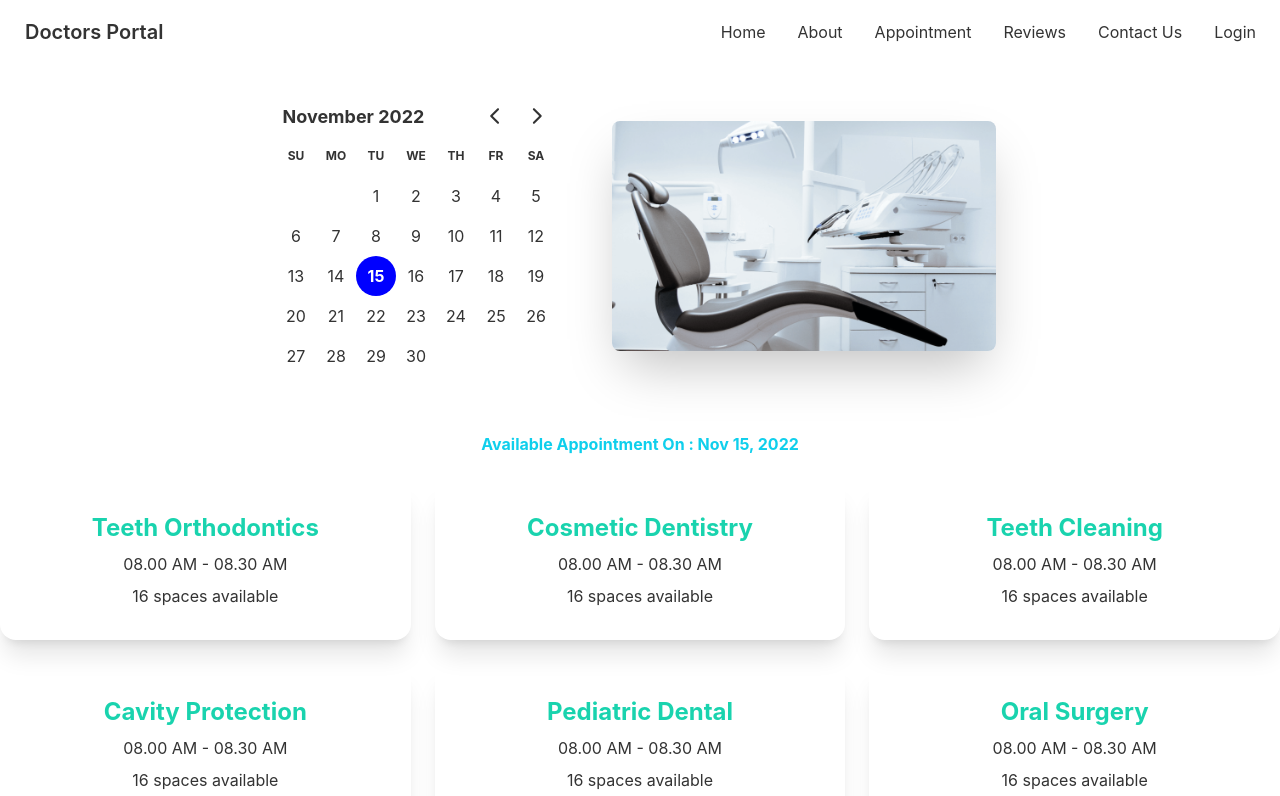
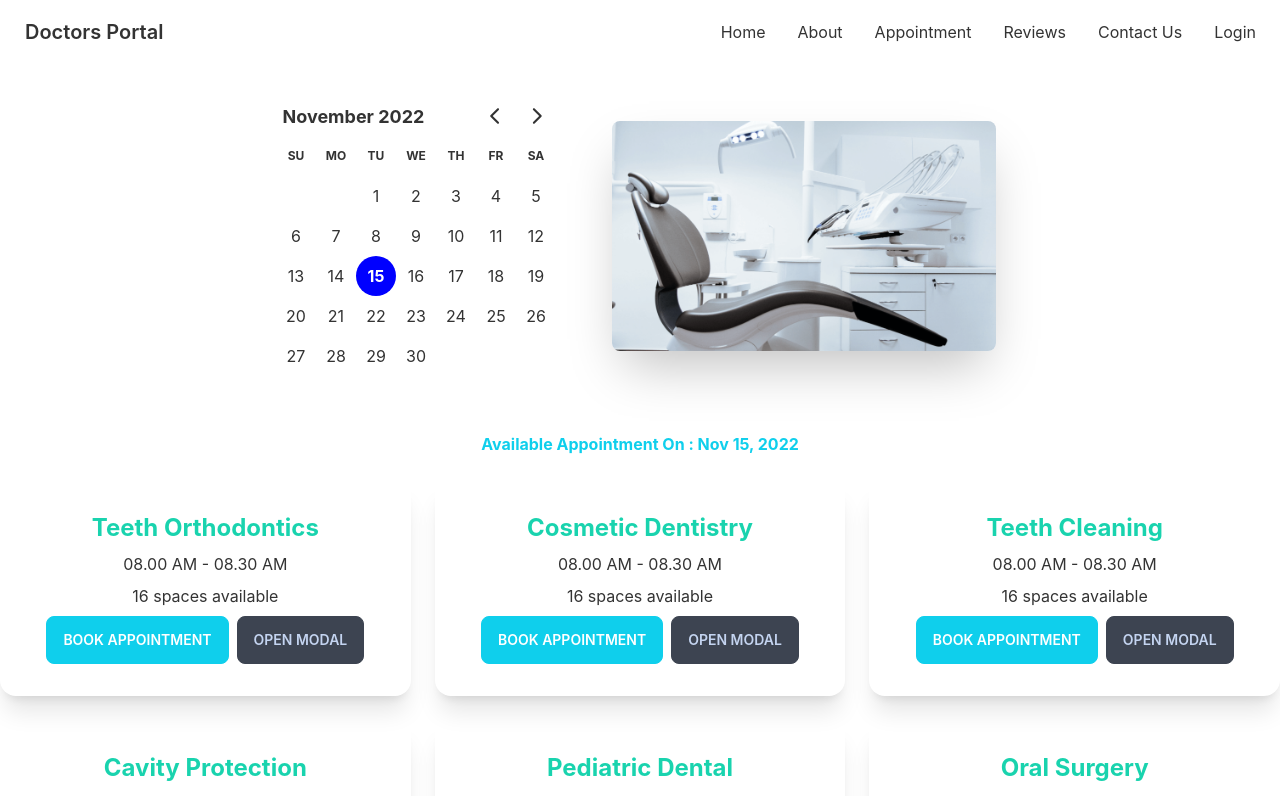
Before and after one commit to Abu-Saleh-Rony/doctors-portal-client-site, a React (Create React App) app: page /Appointment in a window 1280 px wide. Shown: the top 796 px of the page. Built offline with nearby package versions, Linux system fonts and the light colour scheme.

Commit message:
added Simple Modal

```diff
--- a/src/pages/Appointment/AppointmentsOption/AppointmentsOption.js
+++ b/src/pages/Appointment/AppointmentsOption/AppointmentsOption.js
@@ -8,6 +8,11 @@ const AppointmentsOption = ({ AppointmentsOptions }) => {
                 <h2 className="text-2xl text-secondary font-bold text-center">{name}</h2>
                 <p>{slots.length > 0 ? slots[0] : 'Try Another day'}</p>
                 <p>{slots.length} {slots.length > 1 ? 'spaces' : 'space'} available</p>
+                <div className="card-actions justify-center">
+                    <button className="btn btn-primary text-white"
+                    >Book Appointment</button>
+                    <label htmlFor="booking-modal" className="btn">open modal</label>
+                </div>
             </div>
         </div>
     );
--- a/src/pages/Appointment/AvailableAppointment/AvailableAppointment.js
+++ b/src/pages/Appointment/AvailableAppointment/AvailableAppointment.js
@@ -1,6 +1,7 @@
 import { format } from "date-fns";
 import React, { useEffect, useState } from "react";
 import AppointmentsOption from "../AppointmentsOption/AppointmentsOption";
+import BookingModal from "../BookingModal/BookingModal";
 
 
 
@@ -25,6 +26,7 @@ const AvailableAppointment = ({ selectedDate }) => {
                 }
 
             </div>
+            <BookingModal></BookingModal>
         </section>
     )
 }
--- /dev/null
+++ b/src/pages/Appointment/BookingModal/BookingModal.js
@@ -0,0 +1,20 @@
+import React from "react";
+
+const BookingModal = () => {
+
+    return (
+        <>
+            <input type="checkbox" id="booking-modal" className="modal-toggle" />
+            <div className="modal">
+                <div className="modal-box relative">
+                    <label htmlFor="booking-modal" className="btn btn-sm btn-circle absolute right-2 top-2">✕</label>
+                    <h3 className="text-lg font-bold">Congratulations random Internet user!</h3>
+                    <p className="py-4">You've been selected for a chance to get one year of subscription to use Wikipedia for free!</p>
+                </div>
+            </div>
+        </>
+
+    );
+};
+
+export default BookingModal;
```
